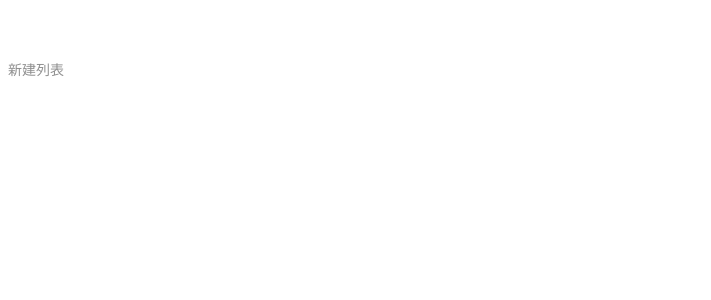
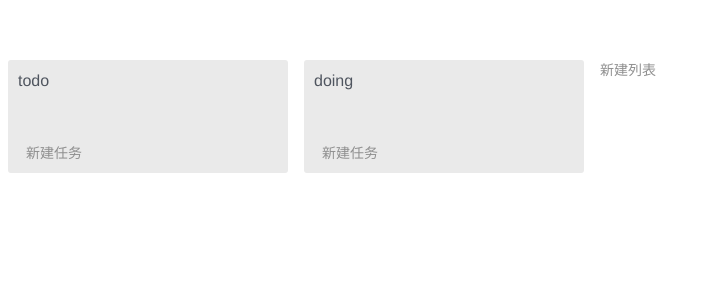
Before and after one commit to john-chow/scrum-kanban, a Vue app: page / in a window 1280 px wide. Shown: the top 300 px of the page, without its empty margins (0-711 px from the left). Built offline with nearby package versions, Linux system fonts and the light colour scheme.

Commit message:
enable drag card and swimline

```diff
--- a/index.html
+++ b/index.html
@@ -6,6 +6,7 @@
   </head>
   <body>
     <div id="app"></div>
+    <script type="text/javascript" src="/node_modules/sortablejs/Sortable.js"></script>
     <script src="/dist/build.js"></script>
   </body>
 </html>
--- a/src/components/kanban.vue
+++ b/src/components/kanban.vue
@@ -1,7 +1,7 @@
 <template>
   <div class="task-board">
     <div class="district">
-      <swimline v-for="one in matters" :meta.sync="one">
+      <swimline class="sortable-item" v-for="one in matters" :meta.sync="one">
       </swimline>
     </div>
     <item-creator v-on:creation="addMatter" text="新建列表"></item-creator>
@@ -21,7 +21,11 @@ export default {
   },
   data () {
     return {
-      matters:   []
+      matters:   [{
+        name:   'todo'
+      }, {
+        name:   'doing'
+      }]
     }
   },
   methods:  {
@@ -30,7 +34,27 @@ export default {
         name: option.name
       })
     }
-  }
+  },
+  mounted:   function() {
+    let ctx = this,
+      $district = this.$el.getElementsByClassName('district')[0];
+    Sortable.create($district, {
+      draggable: '.sortable-item',
+      handle:    '.swimline-header',
+      onEnd (evt) {
+        let swimlines = ctx.swimlines;
+        ctx.swimlines = [];
+
+        setTimeout(() => {
+          let item = swimlines[evt.oldIndex];
+          swimlines.splice(evt.oldIndex, 1);
+          swimlines.splice(evt.newIndex, 0, item);
+
+          ctx.swimlines = swimlines;
+        }, 0)
+      }
+    });
+  },
 }
 </script>
 
--- a/src/components/swimline.vue
+++ b/src/components/swimline.vue
@@ -4,9 +4,9 @@
       <div class="swimline-header">
         <span class="title">{{meta.name}}</span>
       </div>
-      <div class="swimline-cards">
-        <card v-for="one in things" :meta.sync="one"></card>
-      </div>
+      <draggable class="list-group swimline-cards" element="div" v-model="tasks" :options="dragOptions" :move="onMoveCard" @start="isDragging=true" @end="isDragging=false">
+        <taskcard v-for="(one, index) in tasks" :meta.sync="one" :key="index"></taskcard>
+      </draggable>
       <div class="swimline-footer">
         <item-creator v-on:creation="addThing" text="新建任务"></item-creator>
       </div>
@@ -15,25 +15,55 @@
 </template>
 
 <script>
-import Card from './card.vue'
+import Taskcard from './taskcard.vue'
 import ItemCreator from './item_creator.vue'
+import Draggable from 'vuedraggable'
 
 export default {
   name:   'swimline',
   props:  ['meta'],
   components: {
-    Card,
-    ItemCreator
+    Taskcard,
+    ItemCreator,
+    Draggable
   },
   data () {
     return {
-      things:  []
+      tasks:  [],
+      isDragging: false,
+      delayedDragging:false
+    }
+  },
+  computed: {
+    dragOptions () {
+      return  {
+        animation: 0,
+        group: 'description',
+        ghostClass: 'ghost'
+      };
     }
   },
   methods: {
     addThing(option) {
-      this.things.push({
+      this.tasks.push({
         name: option.name
+      })
+    },
+    onMoveCard ({relatedContext, draggedContext}) {
+      const relatedElement = relatedContext.element;
+      const draggedElement = draggedContext.element;
+      console.log((!relatedElement || !relatedElement.fixed) && !draggedElement.fixed);
+      return (!relatedElement || !relatedElement.fixed) && !draggedElement.fixed
+    },
+  },
+  watch:  {
+    isDragging (newValue) {
+      if (newValue){
+        this.delayedDragging= true
+        return
+      }
+      this.$nextTick( () =>{
+        this.delayedDragging =false
       })
     }
   }
--- a/src/components/card.vue
+++ b/src/components/taskcard.vue
@@ -1,12 +1,12 @@
 <template>
-  <div class="taskcard">
+  <div class="list-group-item taskcard">
     {{meta.name}}
   </div>
 </template>
 
 <script>
 export default {
-  name:  'card',
+  name:  'taskcard',
   props:  ['meta'],
   data () {
     return {
```
